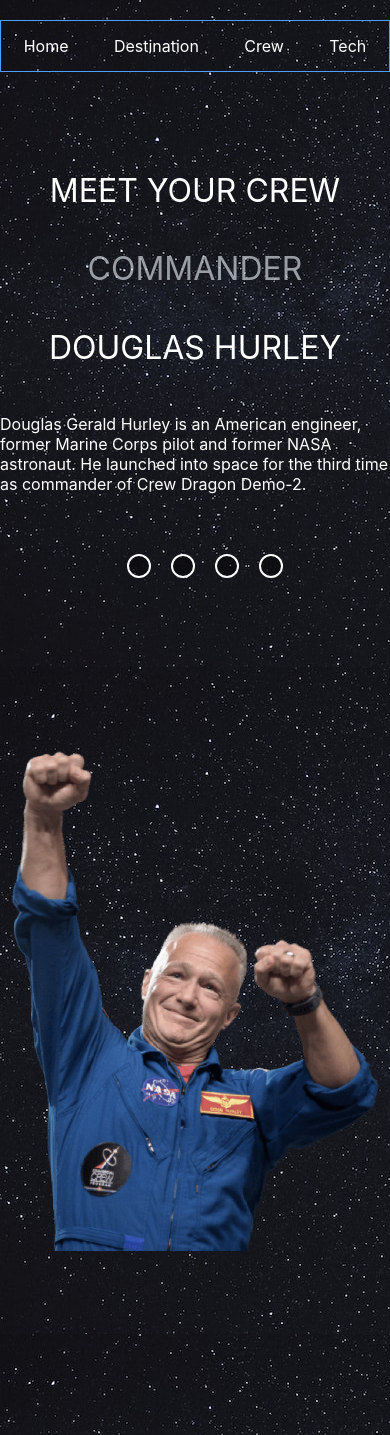
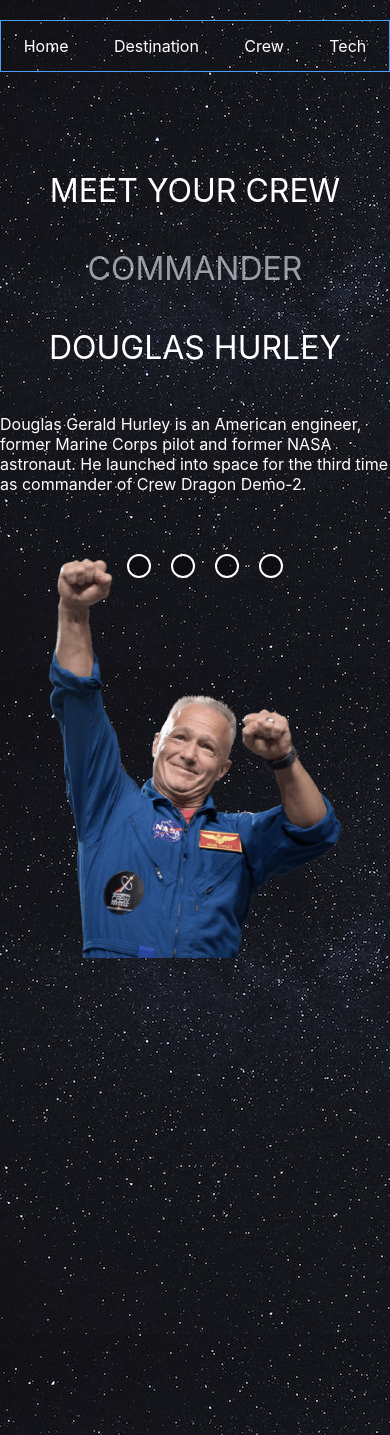
Before and after one commit to roshanpanda666/interstellar-travel, a React (Create React App) app: page /Crew in a window 390 px wide. Built offline with nearby package versions, Linux system fonts and the light colour scheme.

Commit message:
commiting

```diff
--- a/src/Crew.css
+++ b/src/Crew.css
@@ -5,16 +5,17 @@
     flex-wrap: wrap;
 
 }
+
 .leftsidecrew{
 
     width: 40rem;
-    height: 40rem;
+
 
 }
 .rightsidecrew{
 
     width: 40rem;
-    height: 40rem;
+
 }
 .meetyourcrewparrent{
     display: flex;
@@ -126,6 +127,7 @@
     }
     .commanderhimself{
 
-        height: 500px;
+        height: 400px;
+        margin-top: -80px;
     }
   }
```
